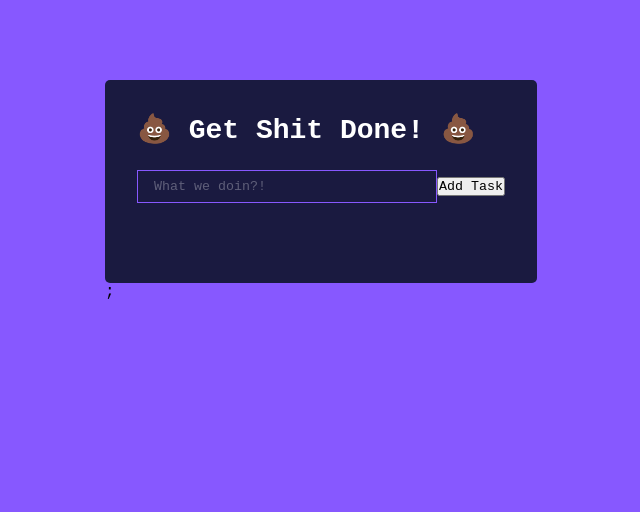
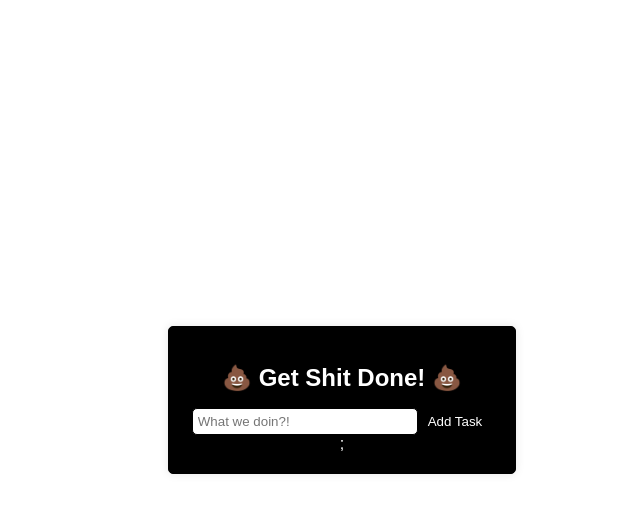
Before and after one commit to sage-code82/react-to-do-list, a React (Vite) app: page / in a window 1280 px wide. Shown: the top 512 px of the page, without its empty margins (319-959 px from the left). Built offline with nearby package versions, Linux system fonts and the light colour scheme.

Commit message:
check css, and test the form

```diff
--- a/src/App.css
+++ b/src/App.css
@@ -1,89 +1,74 @@
-* {
-  font-family: monospace, sans-serif;
+/* App.css */
+
+body {
   margin: 0;
   padding: 0;
-  box-sizing: border-box;
-}
-
-body {
-  background: #8758ff;
+  font-family: Arial, sans-serif;
+  background-color: #ffffff; /* White background for the entire page */
+  color: #000000; /* Black text color */
   display: flex;
   justify-content: center;
   align-items: center;
+  height: 100vh;
 }
 
 .App {
+  background-color: #000000; /* Black background for the main container */
+  color: white; /* Black text color for the main container */
+  padding: 20px;
+  border-radius: 5px;
+  box-shadow: 0 0 10px rgba(0, 0, 0, 0.1);
   text-align: center;
+  max-width: 400px;
+  width: 100%;
+  border: 1px solid #000000; /* Black border */
 }
 
 h1 {
-  color: #fff;
-  margin-bottom: 0.5rem;
-  font-size: 1.75rem;
+  font-size: 24px;
+  color: #ffffff; /* White text color for the header */
 }
 
-.ToDoFrame {
-  background: #1a1a40;
-  margin-top: 5rem;
-  padding: 2rem;
-  border-radius: 5px;
-}
+/* Todo component styles */
 
-.TodoForm {
-  width: 100%;
-  margin-bottom: 1rem;
-}
-
-.todo-input {
-  outline: none;
-  background: none;
-  border: 1px solid #8758ff;
-  padding: 0.5rem 1rem;
-  margin-top: 1rem;
-  margin-bottom: 2rem;
-  width: 300px;
-  color: #fff;
-}
-
-.todo-input::placeholder {
-  color: #ffffff4d;
-}
-
-.todo-btn {
-  background: #8758ff;
-  color: #fff;
-  border: none;
-  padding: 0.55rem;
-  cursor: pointer;
-}
-
-.Todo {
+.ToDo {
   display: flex;
   justify-content: space-between;
   align-items: center;
-  background: #8758ff;
-  color: #fff;
-  padding: 0.75rem 1rem;
+  border: 1px solid #000000; /* Black border for each todo */
   border-radius: 5px;
-  margin-bottom: 1rem;
-}
-
-/* .fa-trash {
-  margin-left: 0.75rem;
-} */
-
-.incompleted {
-  color: #fff;
-  cursor: pointer;
+  margin: 10px 0;
+  padding: 10px;
+  background-color: #ffffff; /* White background for each todo */
+  color: #000000; /* Black text color for todo items */
 }
 
 .completed {
-  color: #c5aeff;
   text-decoration: line-through;
-  cursor: pointer;
 }
 
 .edit-icon,
 .delete-icon {
   cursor: pointer;
+  margin-left: 10px;
 }
+
+.todo-input {
+  width: 70%;
+  padding: 5px;
+  border: 1px solid #000000; /* Black border for input fields */
+  border-radius: 5px;
+}
+
+.todo-butt {
+  background-color: #000000; /* Black button background */
+  color: #ffffff; /* White text color for buttons */
+  border: none;
+  padding: 5px 10px;
+  border-radius: 5px;
+  cursor: pointer;
+}
+
+.todo-butt:hover {
+  background-color: #333333; /* Slightly darker black on button hover */
+}
--- a/src/App.jsx
+++ b/src/App.jsx
@@ -3,7 +3,7 @@ import ToDoFrame from "./components/ToDoFrame";
 
 function App() {
   return (
-    <div classname="App">
+    <div className="App">
       <ToDoFrame />;
     </div>
   );
--- a/src/components/ToDo.jsx
+++ b/src/components/ToDo.jsx
@@ -1,6 +1,6 @@
 import React from "react";
-import penIcon from "./src/assets/iconmonstr-pencil-square-lined.svg";
-import trashIcon from "./src/assets/iconmonstr-trash-can-28.svg";
+import penIcon from "../assets/iconmonstr-pencil-square-lined.svg";
+import trashIcon from "../assets/iconmonstr-trash-can-28.svg";
 
 const Todo = ({ task, deleteTodo, editTodo, toggleComplete }) => {
   return (
@@ -22,7 +22,7 @@ const Todo = ({ task, deleteTodo, editTodo, toggleComplete }) => {
           className="delete-icon"
           src={trashIcon}
           alt="Delete"
-          onClick={() => deleteTodo(task.id)}
+          onClick={() => deleteToDo(task.id)}
         />
       </div>
     </div>
--- a/src/components/ToDoFrame.jsx
+++ b/src/components/ToDoFrame.jsx
@@ -14,7 +14,7 @@ const ToDoFrame = () => {
     ]);
   };
 
-  const deleteToDo = (id) => setTodos(todos.filter((todo) => todo.id !== id));
+  const deleteTodo = (id) => setTodos(todos.filter((todo) => todo.id !== id));
 
   const toggleComplete = (id) => {
     setTodos(
@@ -50,7 +50,7 @@ const ToDoFrame = () => {
           <ToDo
             key={todo.id}
             task={todo}
-            deleteToDo={deleteToDo}
+            deleteToDo={deleteTodo}
             editTodo={editTodo}
             toggleComplete={toggleComplete}
           />
```
